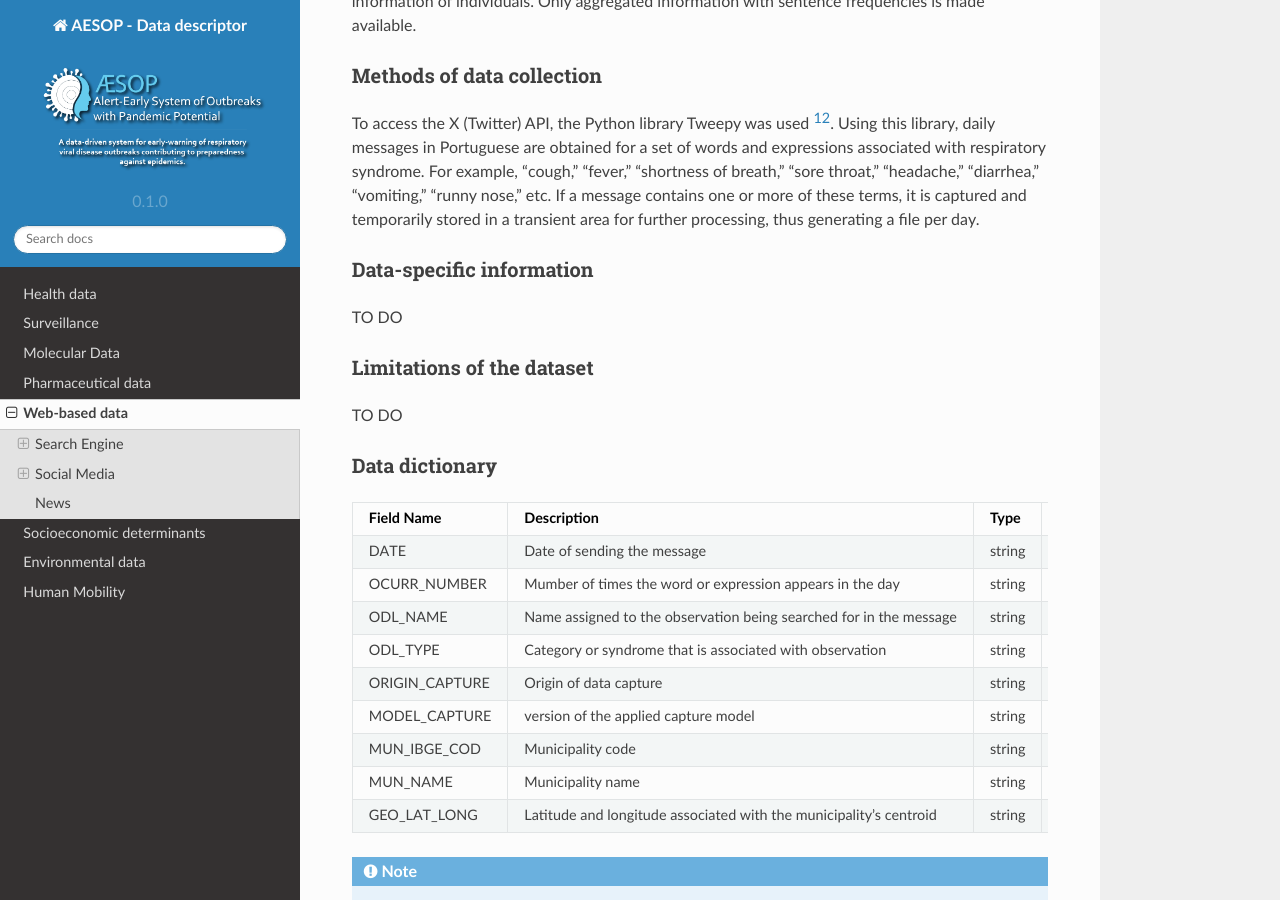
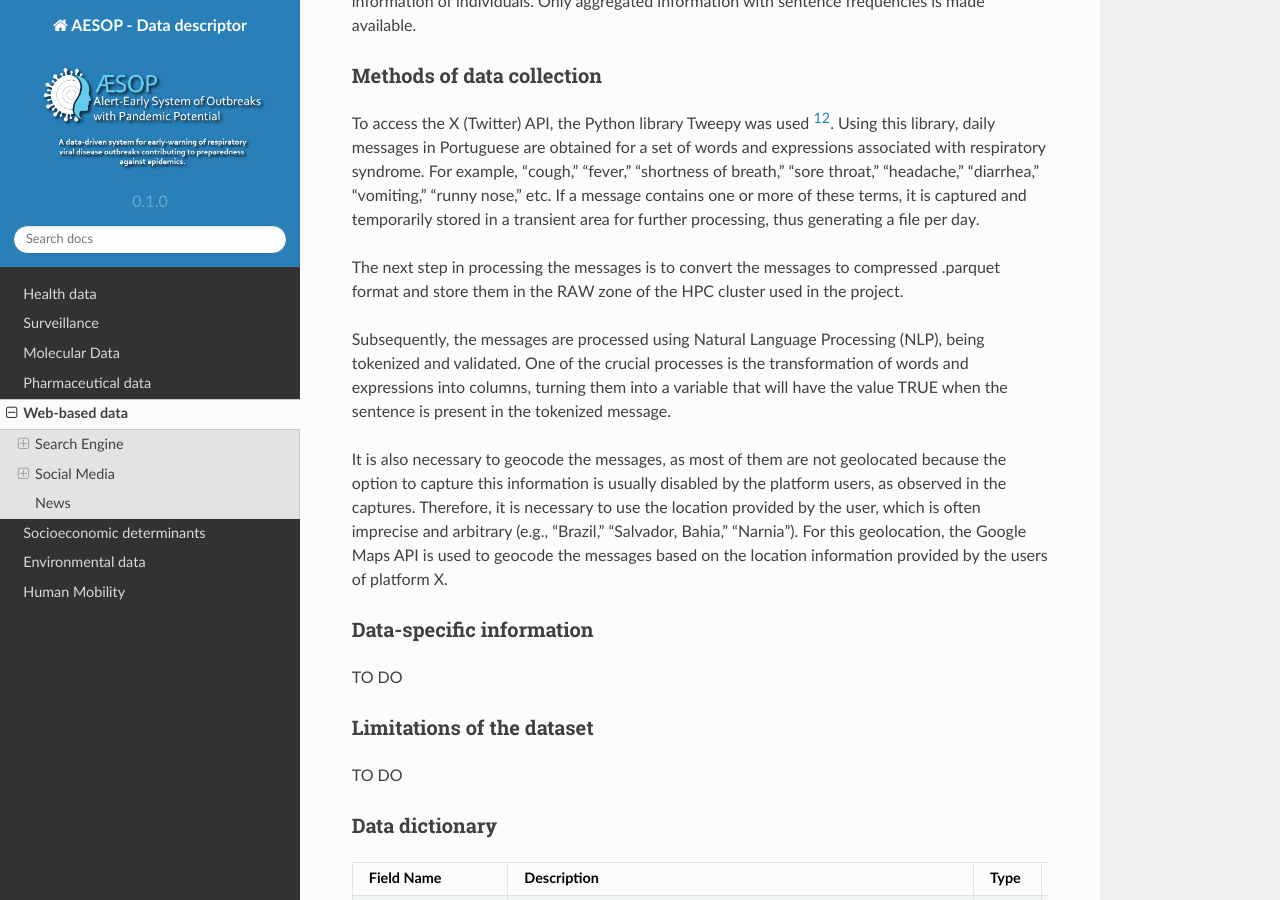
Before and after one commit to cidacslab/AESOP-Data-Documentation, a Sphinx documentation site: the page built from docs/source/web_based.rst, in a window 1280 px wide and 900 px high, scrolled down 4507 px. Built offline with Sphinx 7.4.7 and the Read the Docs theme 2.0.0, drawn with Linux system fonts in a browser that asks for light colours.

Commit message:
Update web_based.rst

```diff
--- a/docs/source/web_based.rst
+++ b/docs/source/web_based.rst
@@ -125,6 +125,11 @@ Methods of data collection
 ^^^^^^^^^^^^^^^^^^^^^^^^^^
 To access the X (Twitter) API, the Python library Tweepy was used [12]_. Using this library, daily messages in Portuguese are obtained for a set of words and expressions associated with respiratory syndrome. For example, "cough," "fever," "shortness of breath," "sore throat," "headache," "diarrhea," "vomiting," "runny nose," etc. If a message contains one or more of these terms, it is captured and temporarily stored in a transient area for further processing, thus generating a file per day.
 
+The next step in processing the messages is to convert the messages to compressed .parquet format and store them in the RAW zone of the HPC cluster used in the project.
+
+Subsequently, the messages are processed using Natural Language Processing (NLP), being tokenized and validated. One of the crucial processes is the transformation of words and expressions into columns, turning them into a variable that will have the value TRUE when the sentence is present in the tokenized message.
+
+It is also necessary to geocode the messages, as most of them are not geolocated because the option to capture this information is usually disabled by the platform users, as observed in the captures. Therefore, it is necessary to use the location provided by the user, which is often imprecise and arbitrary (e.g., "Brazil," "Salvador, Bahia," "Narnia"). For this geolocation, the Google Maps API is used to geocode the messages based on the location information provided by the users of platform X.
 
 Data-specific information
 ^^^^^^^^^^^^^^^^^^^^^^^^^
```
